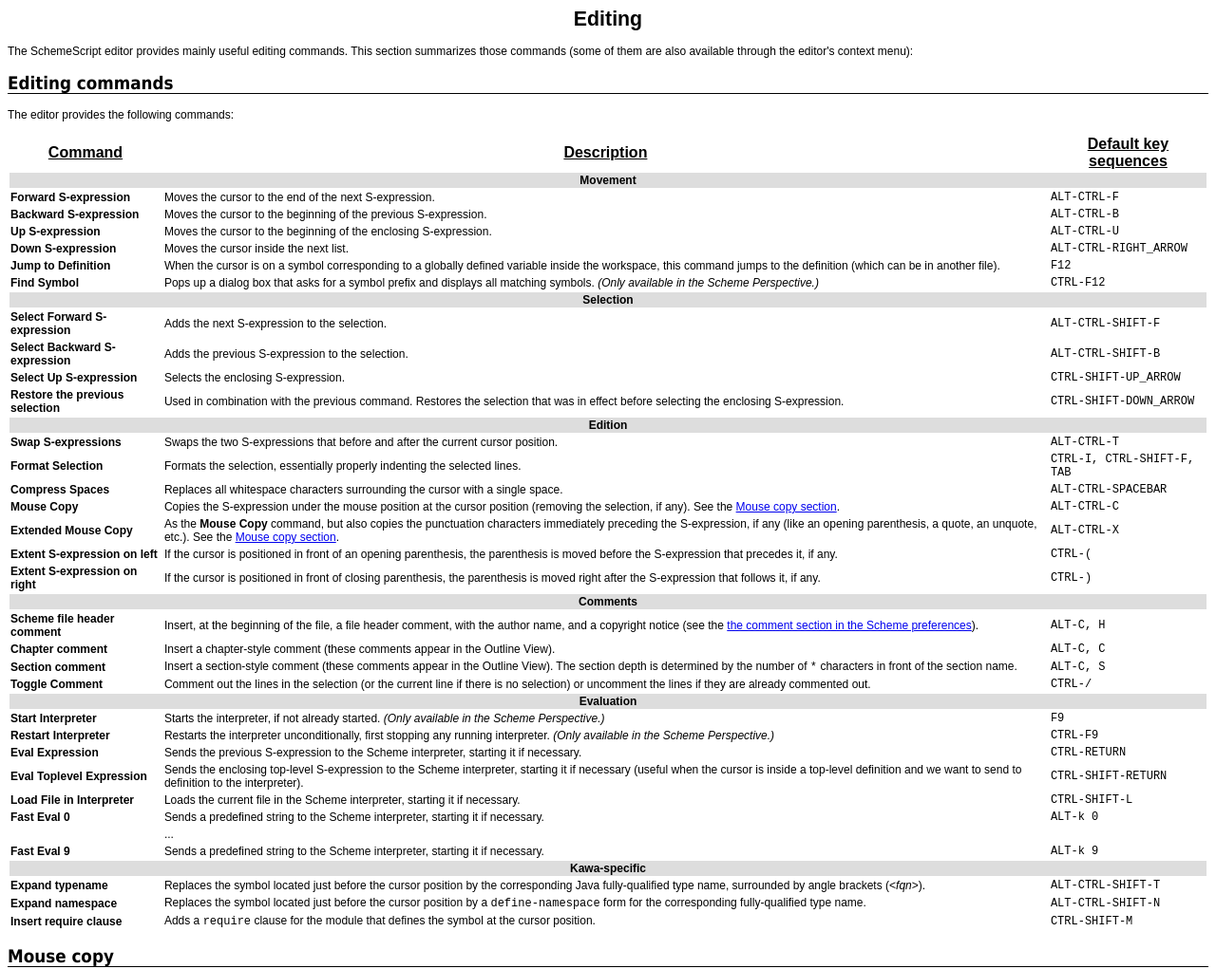
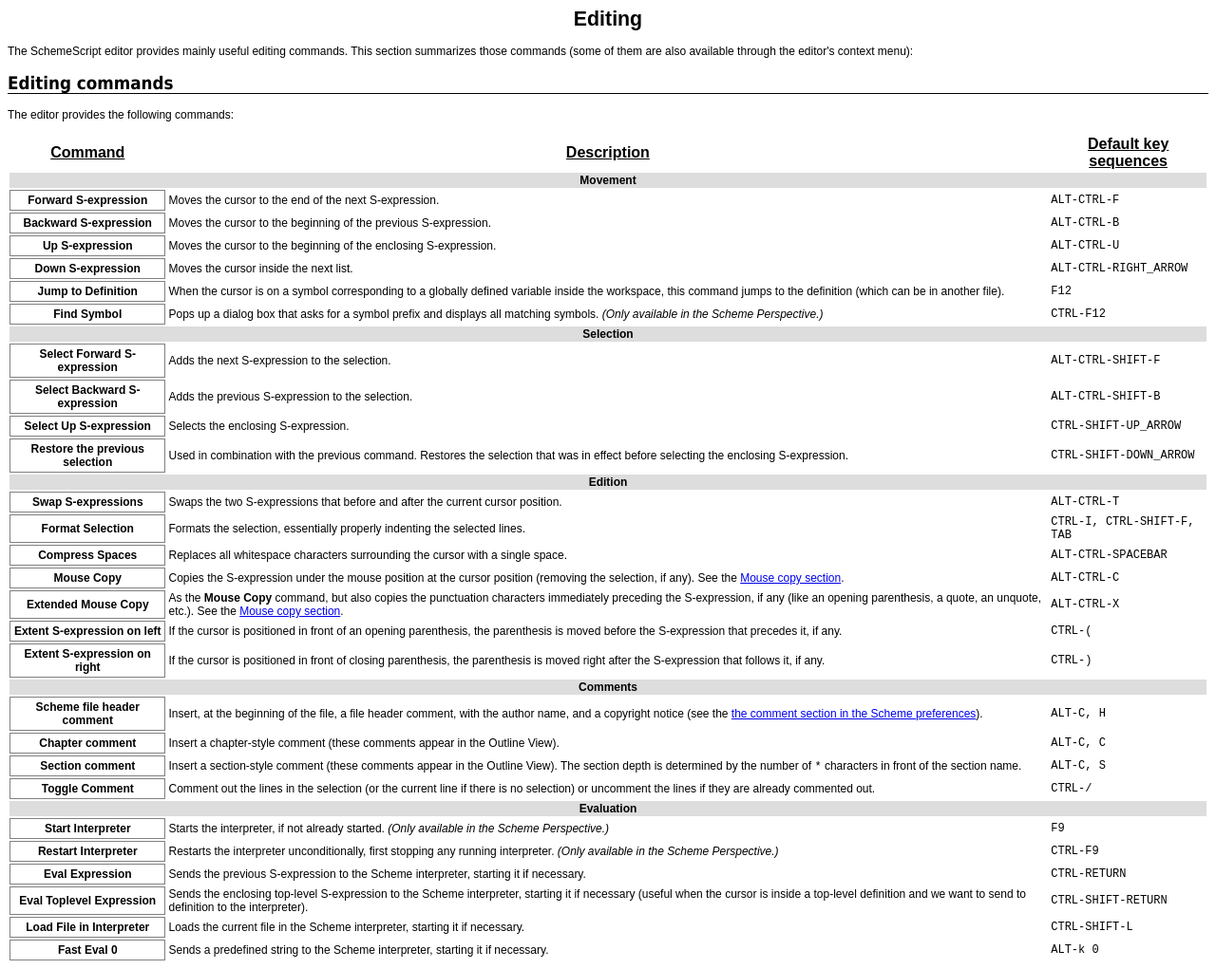
Before and after one commit to schemeway/SchemeScript, a plain HTML site: page html/editing.html in a window 1280 px wide. Shown: the top 1021 px of the page at 95% size. Drawn offline with Linux system fonts and the light colour scheme.

Commit message:
Small change on how key command names are displayed.

```diff
--- a/html/schemescript.css
+++ b/html/schemescript.css
@@ -18,6 +18,10 @@ img {
 }
 .command {
   font-weight: bold;
+  padding: 3px;
+  border: 1px solid grey;
+  text-align: center;
+  vertical-align: center;
 }
 
 th {
```
